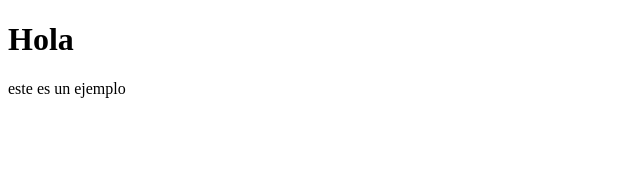
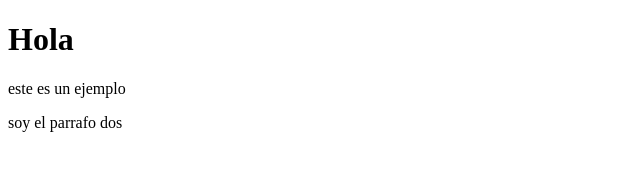
Before and after one commit to DeyraLanuza/Ejemplogit, a plain HTML site: page index.html in a window 1280 px wide. Shown: the whole page, without its empty margins (0-640 px from the left). Drawn offline with Linux system fonts and the light colour scheme.

Commit message:
este es el segundo tercer commit

```diff
--- a/index.html
+++ b/index.html
@@ -9,5 +9,6 @@
 <body>
   <h1>Hola</h1>
   <p>este es un ejemplo</p>
+    <p>soy el parrafo dos</p>
 </body>
 </html
```
